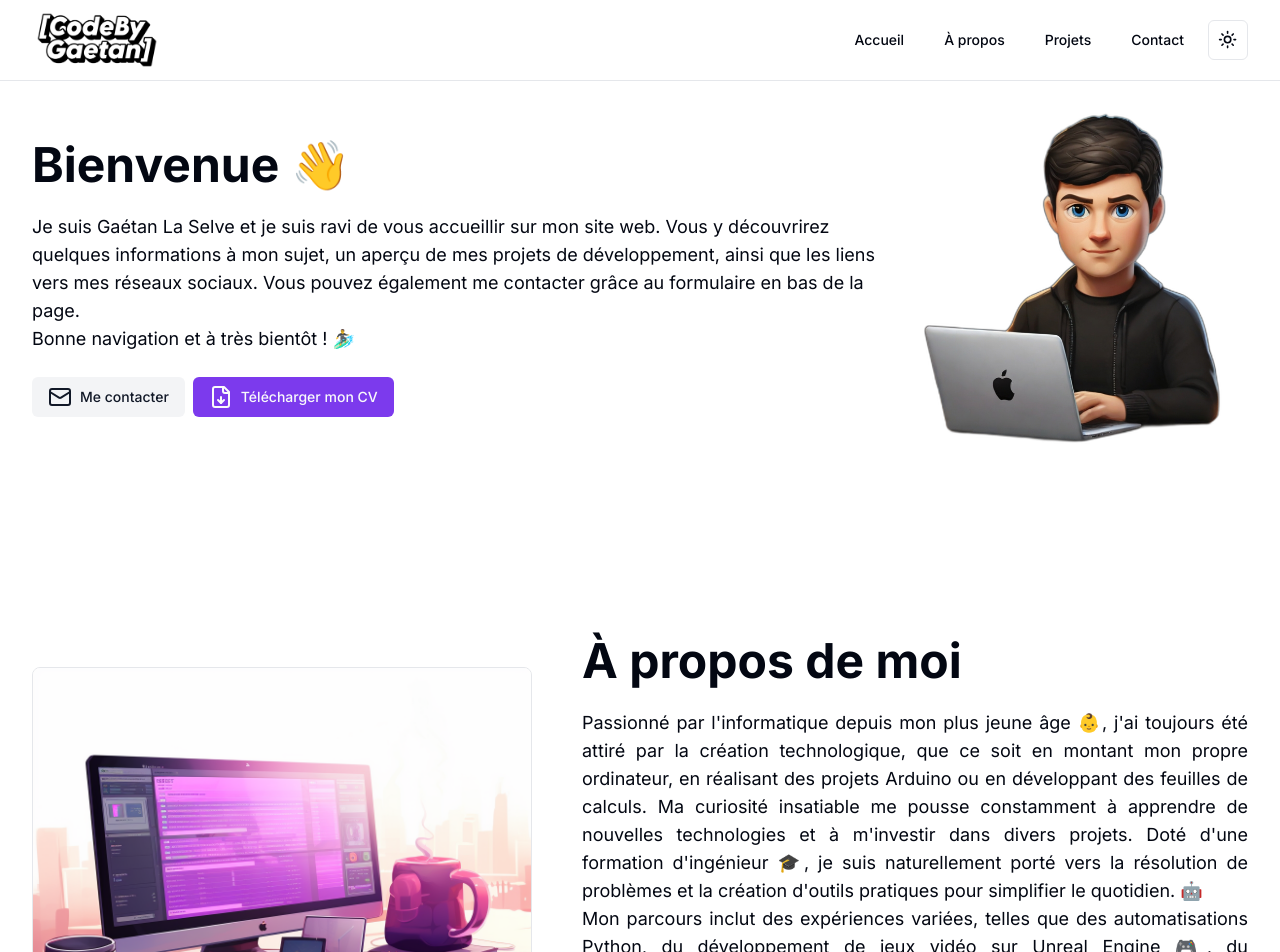
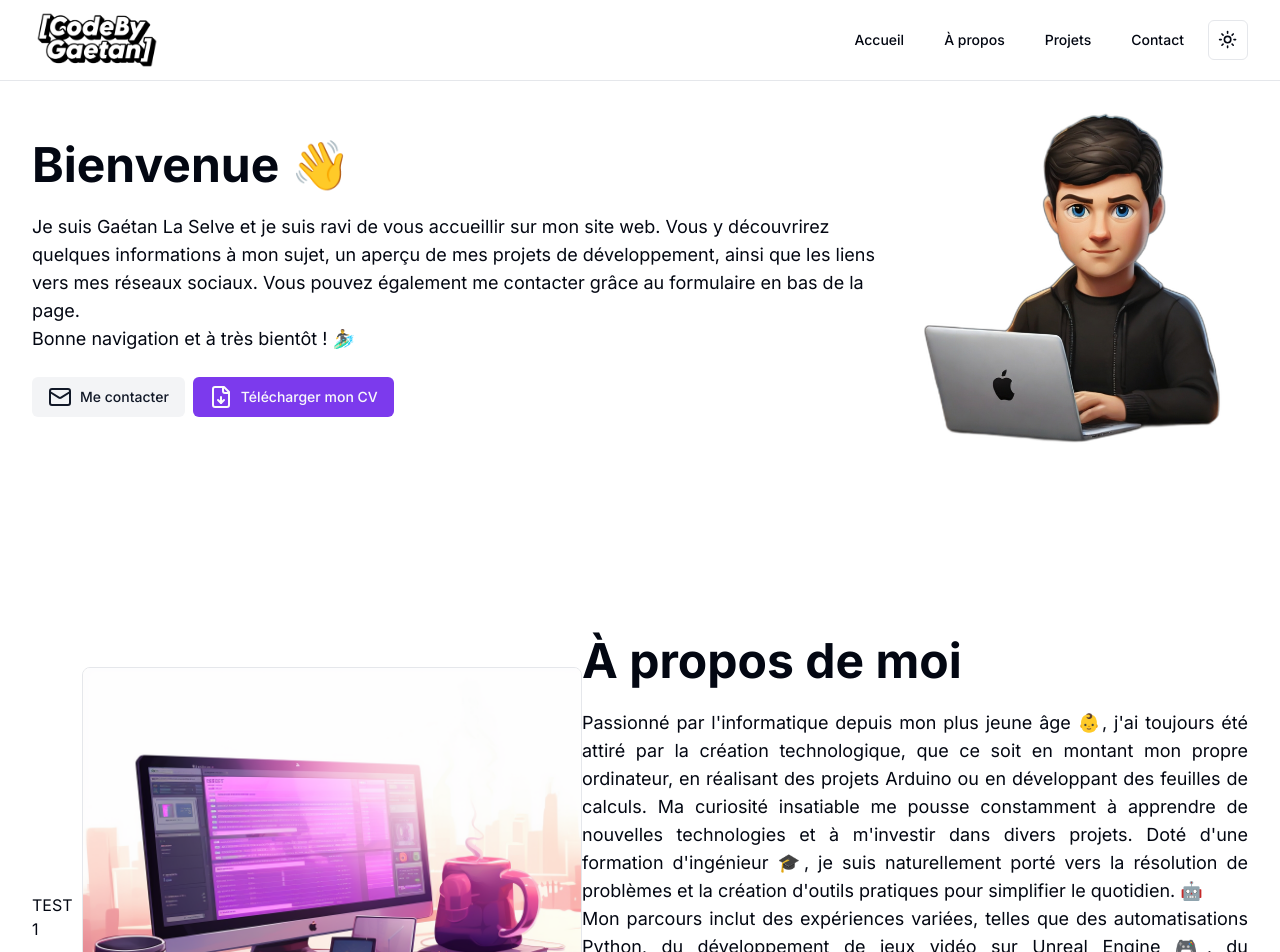
Before and after one commit to CodeByGaetan/Portfolio, a Next.js app: page / in a window 1280 px wide. Shown: the top 952 px of the page. Built offline with nearby package versions, Linux system fonts and the light colour scheme.

Commit message:
test deploiement

```diff
--- a/src/components/section/AboutSection.tsx
+++ b/src/components/section/AboutSection.tsx
@@ -58,6 +58,7 @@ export default function AboutSection() {
       className="grid items-center grid-cols-1 md:grid-cols-[550px,1fr] pt-28"
     >
       <div className="flex justify-center md:justify-start items-center">
+        <h1>TEST 1</h1>
         <Image
           src="/illustrations/About.png"
           alt="About Image"
```
